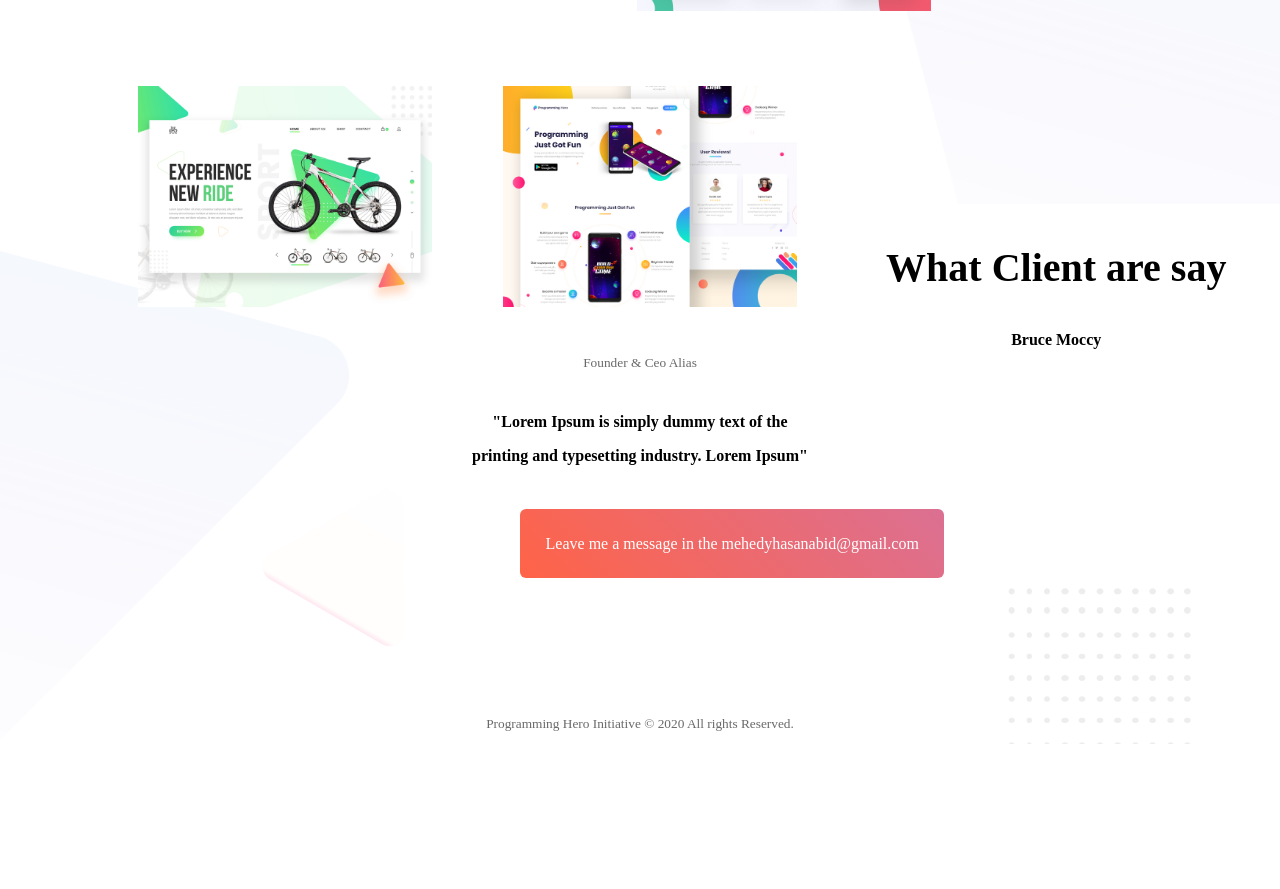
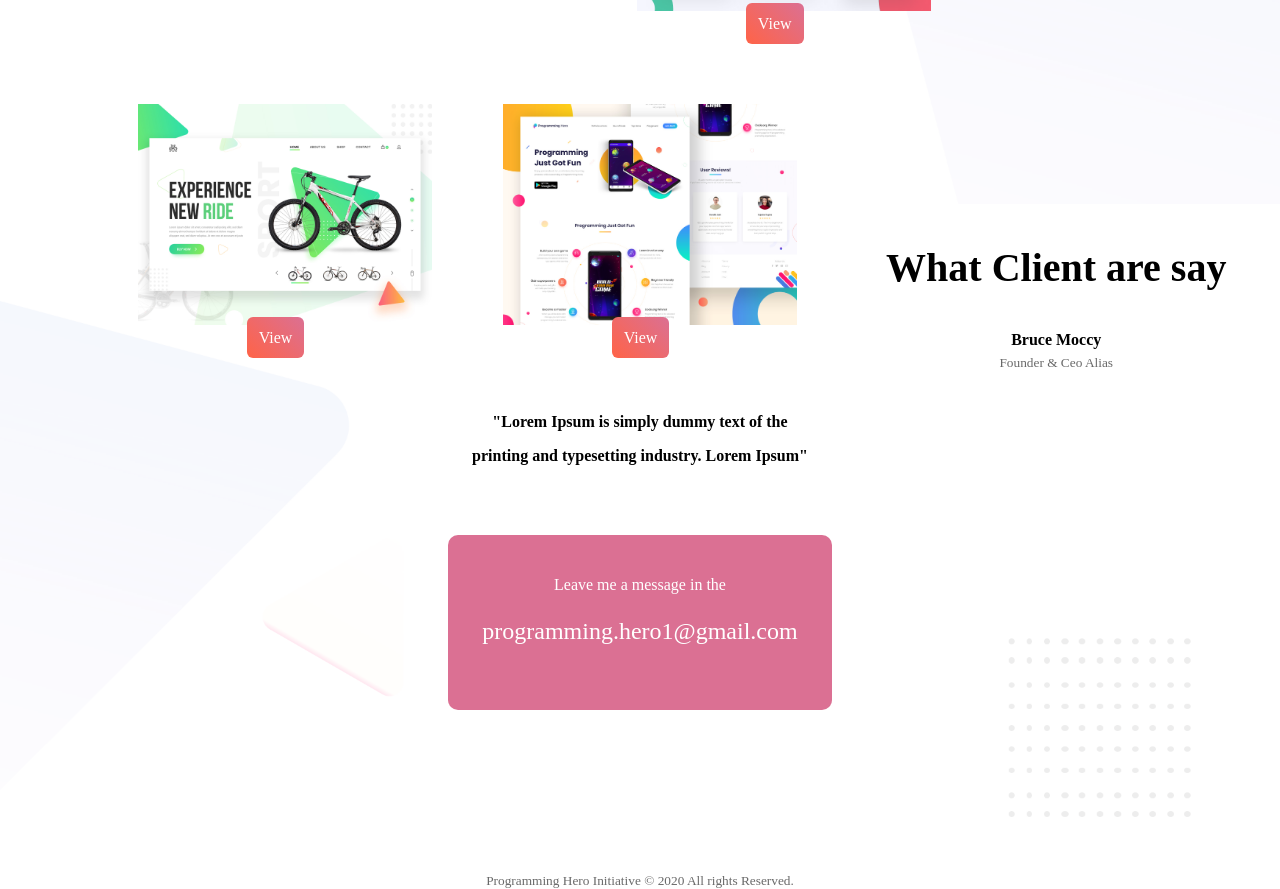
Before and after one commit to MehedyAbid/assignment1, a plain HTML site: page index.html in a window 1280 px wide. Shown: the part 1836-2725 px from the top of the page. Before the commit the page ends 2580 px from the top, so only its background shows below. Drawn offline with Linux system fonts and the light colour scheme.

Commit message:
added the view button

```diff
--- a/index.html
+++ b/index.html
@@ -50,12 +50,16 @@
       <div class="contain">
         <div class="works">
           <img src="images/latest-work/work-1.png" alt="" />
+          <a class="link-button view" href="#" >View</a>
+
         </div>
         <div class="works">
           <img src="images/latest-work/work-2.jpg" alt="" />
+          <a  class="link-button view" href="#" >View</a>
         </div>
         <div class="works">
           <img src="images/latest-work/work-3.jpg" alt="" />
+          <a class="link-button view" href="#" >View</a>
         </div>
       </div>
     </section>
@@ -71,7 +75,11 @@
         <br>
         <br>
         <br>
-     <a class="link-button2" href="http://abid.pythonanywhere.com/contact.html">Leave me a message in the mehedyhasanabid@gmail.com</a>
+      <div class="marker">
+        <p class="white" >Leave me a message in the</p>
+        <p  id= "m" class="white">programming.hero1@gmail.com</p>
+      </div>
+
   <p id="copyright" class="footer">
     Programming Hero Initiative &copy; 2020 All rights Reserved.
   </p>
--- a/style.css
+++ b/style.css
@@ -89,7 +89,7 @@ section {
   padding-left: 8%;
 }
 .foot {
-  height: 500px;
+  height: 600px;
   background-image: url("images/footer-bg.png");
   background-repeat: no-repeat;
   background-size: 100%;
@@ -105,17 +105,18 @@ section {
   text-align: center;
   font-size: smaller;
 }
+.view {
+  margin-left: 37%;
+}
+
 .link-button2 {
   text-decoration: none;
   color: white;
   padding: 12px;
   background-image: linear-gradient(45deg, tomato, palevioletred);
-  font-weight: 700px;
   border-radius: 6px;
-  padding: 2%;
   position: relative;
-  left: 520px;
-  height: 300px;
+  left: 550px;
 }
 a:visited {
   text-decoration: none;
@@ -124,3 +125,18 @@ a:visited {
   position: relative;
   top: 150px;
 }
+.white {
+  color: white;
+}
+#m {
+  font-size: x-large;
+}
+.marker {
+  text-align: center;
+  background-color: palevioletred;
+  width: 30%;
+  padding-top: 25px;
+  margin: auto;
+  height: 150px;
+  border-radius: 10px;
+}
```
